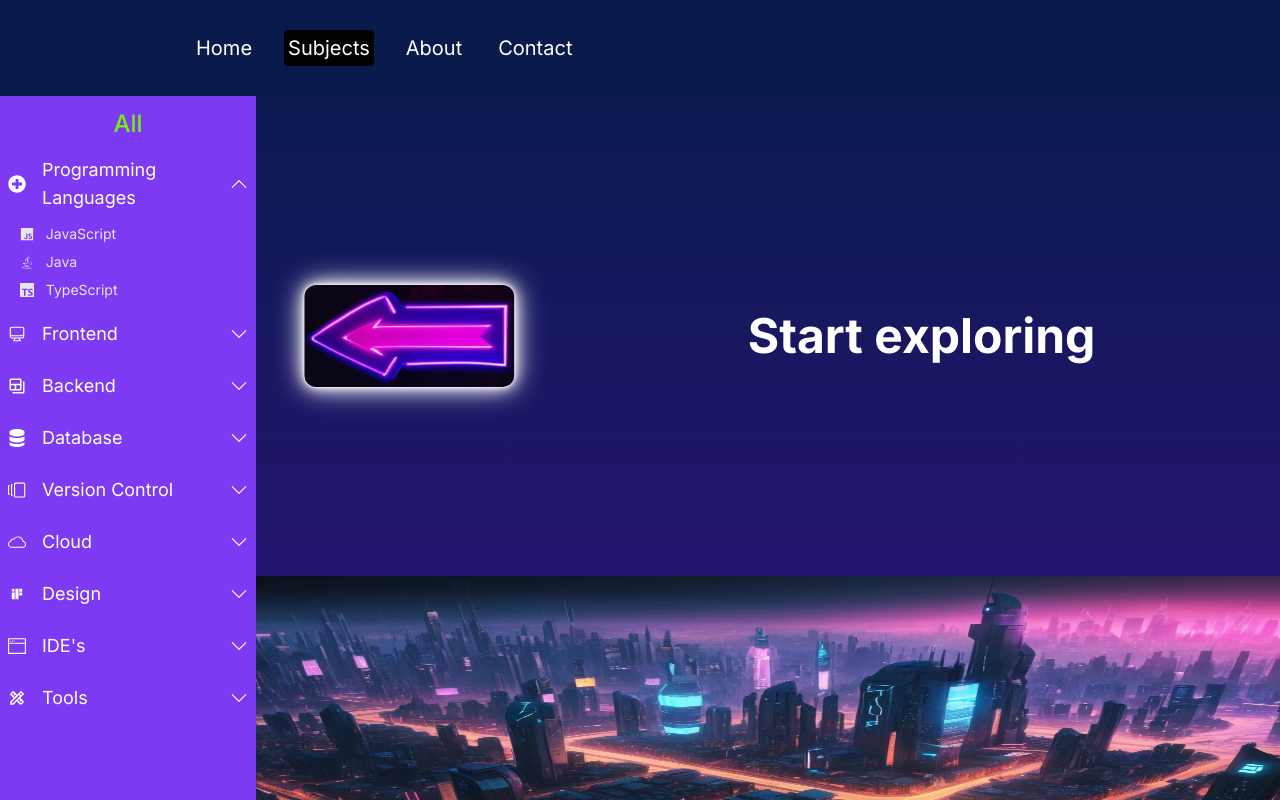
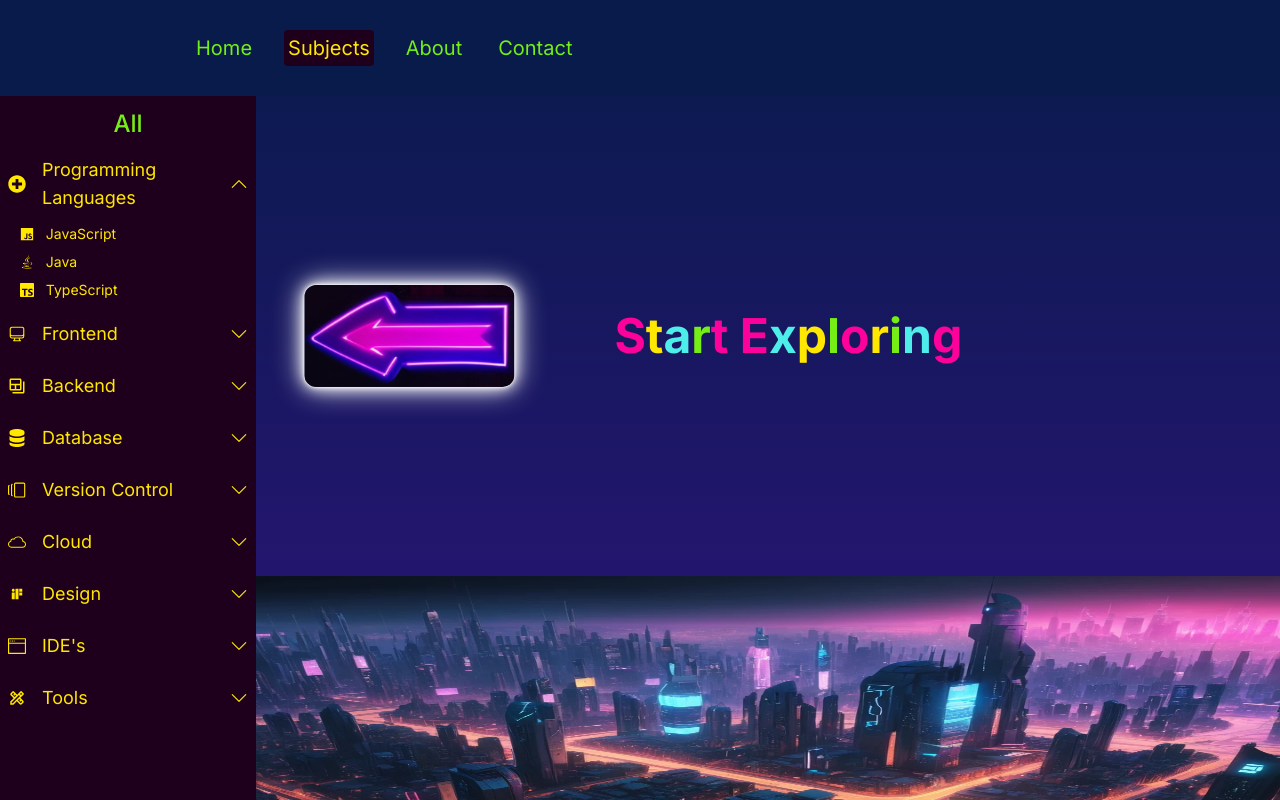
Before and after one commit to karengonzalezdev/blog, a Next.js app: page /subjects in a window 1280 px wide. Both pictures are taken after a click on the icon 239 px from the left and 184 px from the top of the page. Shown: the top 800 px of the page. Built offline with nearby package versions, Linux system fonts and the light colour scheme.

Commit message:
Style changes

```diff
--- a/src/app/subjects/page.jsx
+++ b/src/app/subjects/page.jsx
@@ -18,8 +18,20 @@ const SubjectsPage = () => {
             <Image src="./down.jpg" alt="Arrow" width={400} height={600} priority className="md:rotate-90 rounded-xl shadow-[0_0_2px_#fff,inset_0_0_2px_#fff,0_0_5px_#fff,0_0_15px_#fff,0_0_30px_#fff]"/>
         </div>
     {/* TEXT */}
-   <div className="text-left content-center p-[5%] w-[60%] md:w-[70%]">
-    <h1 className="text-white font-bold text-3xl sm:text-5xl text-center">Start exploring</h1>
+   <div className="flex text-left items-center content-center p-[5%] w-[60%] md:w-[70%]">
+    <h1 className="text-neonPink font-bold text-3xl sm:text-5xl text-center">S</h1>
+    <h1 className="text-neonYellow font-bold text-3xl sm:text-5xl text-center">t</h1>
+    <h1 className="text-neonBlue font-bold text-3xl sm:text-5xl text-center">a</h1>
+    <h1 className="text-neonGreen font-bold text-3xl sm:text-5xl text-center">r</h1>
+    <h1 className="text-neonPink font-bold text-3xl sm:text-5xl text-center">t E</h1>
+    <h1 className="text-neonBlue font-bold text-3xl sm:text-5xl text-center">x</h1>
+    <h1 className="text-neonYellow font-bold text-3xl sm:text-5xl text-center">p</h1>
+    <h1 className="text-neonGreen font-bold text-3xl sm:text-5xl text-center">l</h1>
+    <h1 className="text-neonPink font-bold text-3xl sm:text-5xl text-center">o</h1>
+    <h1 className="text-neonYellow font-bold text-3xl sm:text-5xl text-center">r</h1>
+    <h1 className="text-neonGreen font-bold text-3xl sm:text-5xl text-center">i</h1>
+    <h1 className="text-neonBlue font-bold text-3xl sm:text-5xl text-center">n</h1>
+    <h1 className="text-neonPink font-bold text-3xl sm:text-5xl text-center">g</h1>
     </div>
     </div>
 
--- a/src/components/navBar.jsx
+++ b/src/components/navBar.jsx
@@ -70,7 +70,7 @@ const listItemVariants = {
  return (
     <div className='h-full relative bg-first flex items-center justify-between px-4 sm:px-8 md:px-12 lg:px-20 xl:px-48 text-xl'>
         {/* LINKS */}
-        <div className="hidden md:flex gap-7 w-full text-white">
+        <div className="hidden md:flex gap-7 w-full text-neonGreen">
         {links.map((link)=>(
         <NavLink link={link} key={link.title} />
     ))}
@@ -91,7 +91,7 @@ const listItemVariants = {
     </button>
     {/* MENU LIST */}
     { open && (
-    <motion.div variants={listVariants} initial="closed" animate="opened" className="absolute top-0 left-0 w-screen h-screen bg-black text-white flex flex-col items-center justify-center gap-8 text-4xl z-40">
+    <motion.div variants={listVariants} initial="closed" animate="opened" className="absolute top-0 left-0 w-screen h-screen bg-borgonia text-neonGreen flex flex-col items-center justify-center gap-8 text-4xl z-40">
     {links.map(link=>(
     <motion.div variants={listItemVariants} className="" key={link.title}>
         <Link href={link.url}>{link.title}</Link>
--- a/src/components/navLink.jsx
+++ b/src/components/navLink.jsx
@@ -9,7 +9,7 @@ const NavLink = ({link}) => {
 const pathName = usePathname();
 
  return (
- <Link className={`rounded p-1 ${pathName === link.url && "bg-black text-white"}`} href={link.url}>
+ <Link className={`rounded p-1 ${pathName === link.url && "bg-borgonia text-neonYellow"}`} href={link.url}>
  {link.title}
  </Link>
 )
--- a/src/components/navSrc.jsx
+++ b/src/components/navSrc.jsx
@@ -9,7 +9,7 @@ const NavSrc = ({link}) => {
 const pathName = usePathname();
 
  return (
- <Link className={`flex content-center items-center text-center ${pathName === link.url && "bg-black text-white"}`} href={link.url}>
+ <Link className={`flex content-center items-center text-center ${pathName === link.url && "bg-purple-700 text-neonBlue"}`} href={link.url}>
  {link.icon} &nbsp;&nbsp; {link.title}
  </Link>
 )
--- a/src/components/sideBar.jsx
+++ b/src/components/sideBar.jsx
@@ -594,9 +594,9 @@ const SideBar = () => {
   return (
  <div className='h-screen flex'>
 
-<button className="fixed md:hidden z-90 bottom-10 right-10 bg-purple-900 w-20 h-20 rounded-full drop-shadow-lg
-flex justify-center items-center text-white text-2xl hover:bg-purple-400 duration-300" onClick={toggleSideBar}>
-<span className="text-white">
+<button className="fixed md:hidden z-90 bottom-10 right-10 bg-purple-950 w-20 h-20 rounded-full drop-shadow-lg
+flex justify-center items-center text-neonGreen text-2xl hover:bg-purple-700 duration-300" onClick={toggleSideBar}>
+<span className="text-neonGreen">
           <svg
             xmlns="http://www.w3.org/2000/svg"
             fill="currentColor"
@@ -610,7 +610,7 @@ flex justify-center items-center text-white text-2xl hover:bg-purple-400 duratio
           </svg>
         </span>
 </button>
-<div className={` ${open ? 'w-screen' : 'w-0'} md:w-72 overflow-auto bg-purple-600 h-screen duration-500`}>
+<div className={` ${open ? 'w-screen' : 'w-0'} md:w-72 overflow-auto bg-borgonia text-neonYellow h-screen duration-500`}>
 
 <div className="justify-center mt-3">
     <h1 className={`text-neonGreen font-medium text-2xl text-center duration-200 ${!open && 'invisible'} md:visible`}>All</h1>
@@ -619,7 +619,7 @@ flex justify-center items-center text-white text-2xl hover:bg-purple-400 duratio
 <ul className={`${!open && 'invisible'} md:visible`}>
 {Menus.map((Menu, index)=>(
 <div key={index}>
-<li  className={`flex rounded-md p-2 cursor-pointer hover:bg-purple-400 text-white text-lg items-center gap-x-4 ${Menu.gap ? 'mt-9' : 'mt-2'}`}>
+<li  className={`flex rounded-md p-2 cursor-pointer hover:bg-purple-700 hover:text-neonBlue text-neonYellow text-lg items-center gap-x-4 ${Menu.gap ? 'mt-9' : 'mt-2'}`}>
 {Menu.icon}
 <span className="flex-1">
   {Menu.title}
@@ -643,7 +643,7 @@ flex justify-center items-center text-white text-2xl hover:bg-purple-400 duratio
                   {Menu.subMenu.map((subMenuItem, idx) => (
                     <li
                     key={idx}
-                    className="flex px-5 cursor-pointer items-center text-center text-sm text-gray-200 py-1"
+                    className="flex px-5 cursor-pointer items-center text-center text-sm text-neonYellow py-1"
                     >
                       <NavSrc link={subMenuItem} key={subMenuItem.title} />
                   </li>
@@ -657,7 +657,7 @@ flex justify-center items-center text-white text-2xl hover:bg-purple-400 duratio
                   {Menu.subMenu2.map((subMenuItem, idx) => (
                     <li
                       key={idx}
-                      className="flex px-5 cursor-pointer items-center text-center text-sm text-gray-200 py-1"
+                      className="flex px-5 cursor-pointer items-center text-center text-sm text-neonYellow py-1"
                       >
                       <NavSrc link={subMenuItem} key={subMenuItem.title} />
                     </li>
@@ -671,7 +671,7 @@ flex justify-center items-center text-white text-2xl hover:bg-purple-400 duratio
                   {Menu.subMenu3.map((subMenuItem, idx) => (
                     <li
                       key={idx}
-                      className="flex px-5 cursor-pointer items-center text-center text-sm text-gray-200 py-1"
+                      className="flex px-5 cursor-pointer items-center text-center text-sm text-neonYellow py-1"
                     >
                     <NavSrc link={subMenuItem} key={subMenuItem.title} />
                     </li>
@@ -685,7 +685,7 @@ flex justify-center items-center text-white text-2xl hover:bg-purple-400 duratio
                   {Menu.subMenu4.map((subMenuItem, idx) => (
                     <li
                       key={idx}
-                      className="flex px-5 cursor-pointer items-center text-center text-sm text-gray-200 py-1"
+                      className="flex px-5 cursor-pointer items-center text-center text-sm text-neonYellow py-1"
                     >
                     <NavSrc link={subMenuItem} key={subMenuItem.title} />
                     </li>
@@ -699,7 +699,7 @@ flex justify-center items-center text-white text-2xl hover:bg-purple-400 duratio
                   {Menu.subMenu5.map((subMenuItem, idx) => (
                     <li
                       key={idx}
-                      className="flex px-5 cursor-pointer items-center text-center text-sm text-gray-200 py-1"
+                      className="flex px-5 cursor-pointer items-center text-center text-sm text-neonYellow py-1"
                     >
                     <NavSrc link={subMenuItem} key={subMenuItem.title} />
                     </li>
@@ -713,7 +713,7 @@ flex justify-center items-center text-white text-2xl hover:bg-purple-400 duratio
                   {Menu.subMenu6.map((subMenuItem, idx) => (
                     <li
                       key={idx}
-                      className="flex px-5 cursor-pointer items-center text-center text-sm text-gray-200 py-1"
+                      className="flex px-5 cursor-pointer items-center text-center text-sm text-neonYellow py-1"
                     >
                     <NavSrc link={subMenuItem} key={subMenuItem.title} />
                     </li>
@@ -727,7 +727,7 @@ flex justify-center items-center text-white text-2xl hover:bg-purple-400 duratio
                   {Menu.subMenu7.map((subMenuItem, idx) => (
                     <li
                       key={idx}
-                      className="flex px-5 cursor-pointer items-center text-center text-sm text-gray-200 py-1"
+                      className="flex px-5 cursor-pointer items-center text-center text-sm text-neonYellow py-1"
                     >
                     <NavSrc link={subMenuItem} key={subMenuItem.title} />
                     </li>
@@ -741,7 +741,7 @@ flex justify-center items-center text-white text-2xl hover:bg-purple-400 duratio
                   {Menu.subMenu8.map((subMenuItem, idx) => (
                     <li
                       key={idx}
-                      className="flex px-5 cursor-pointer items-center text-center text-sm text-gray-200 py-1"
+                      className="flex px-5 cursor-pointer items-center text-center text-sm text-neonYellow py-1"
                     >
                     <NavSrc link={subMenuItem} key={subMenuItem.title} />
                     </li>
@@ -755,7 +755,7 @@ flex justify-center items-center text-white text-2xl hover:bg-purple-400 duratio
                   {Menu.subMenu9.map((subMenuItem, idx) => (
                     <li
                       key={idx}
-                      className="flex px-5 cursor-pointer items-center text-center text-sm text-gray-200 py-1"
+                      className="flex px-5 cursor-pointer items-center text-center text-sm text-neonYellow py-1"
                     >
                     <NavSrc link={subMenuItem} key={subMenuItem.title} />
                     </li>
```
